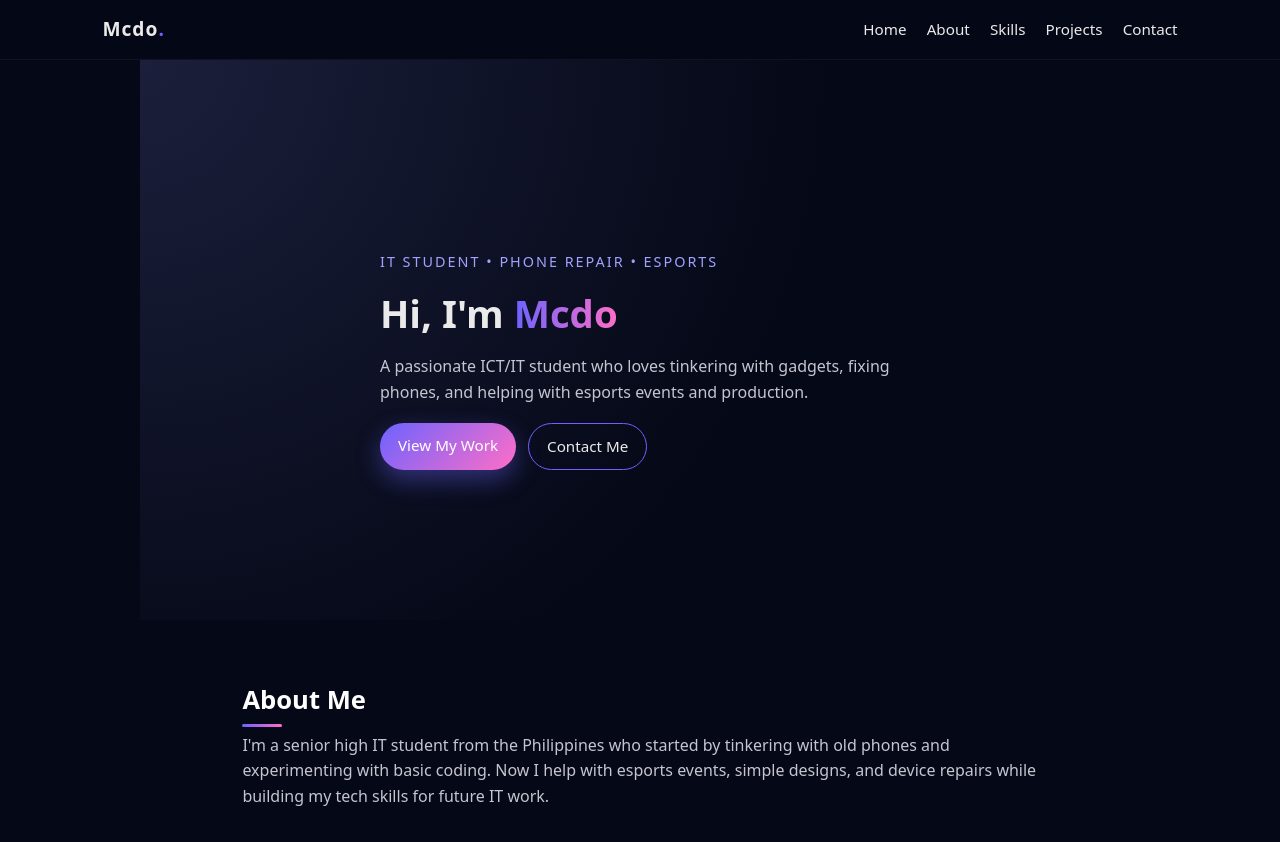
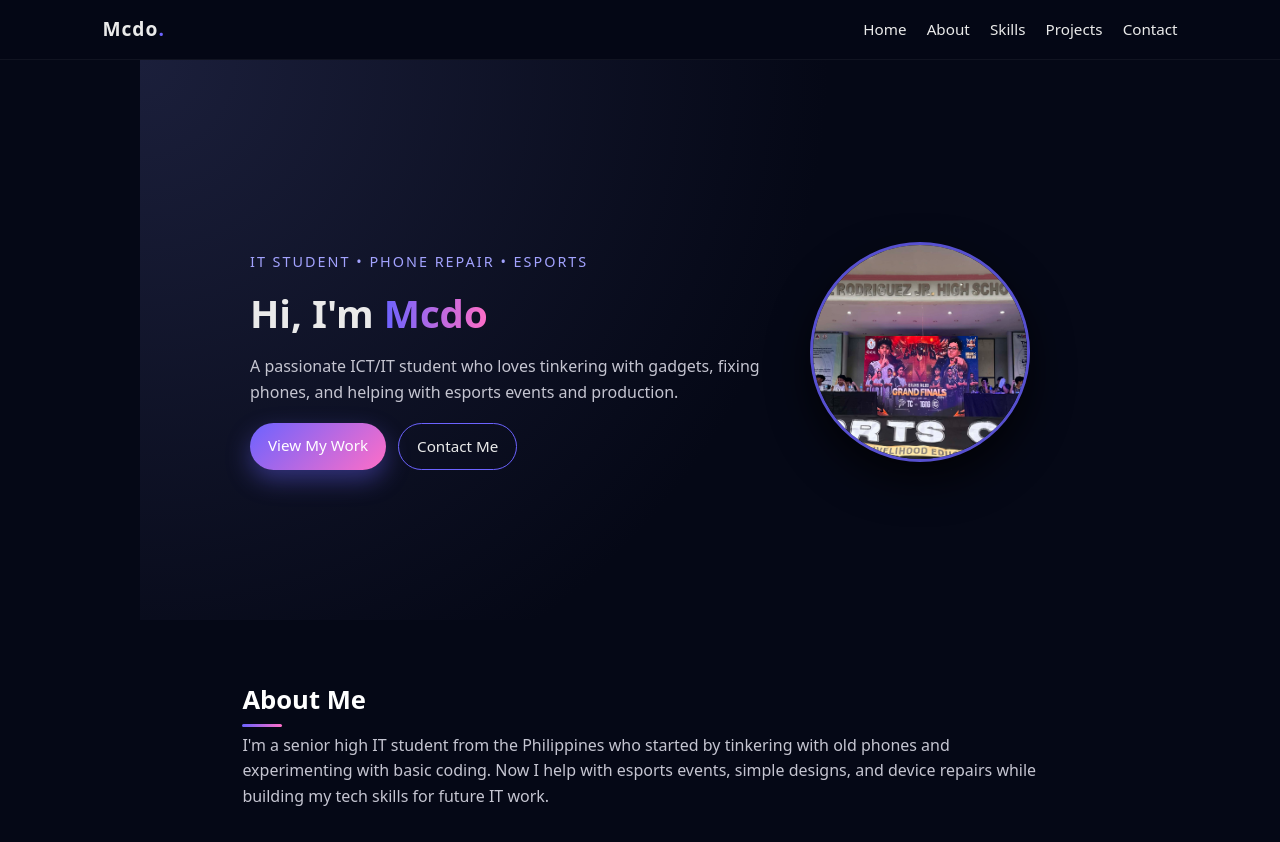
Before and after one commit to mackkk29/Mack-portfolio.io, a plain HTML site: page index.html in a window 1280 px wide. Shown: the top 842 px of the page. Drawn offline with Linux system fonts and the light colour scheme.

Commit message:
Update index.html

```diff
--- a/index.html
+++ b/index.html
@@ -21,6 +21,7 @@
 
   <!-- Hero Section -->
   <section id="home" class="hero">
+  <div class="hero-inner">
     <div class="hero-text">
       <p class="tagline">IT Student • Phone Repair • Esports</p>
       <h1>Hi, I'm <span>Mcdo </span></h1>
@@ -29,11 +30,16 @@
         and helping with esports events and production.
       </p>
       <div class="hero-buttons">
-        <a href="#about" class="btn primary">View My Work</a>
+        <a href="#projects" class="btn primary">View My Work</a>
         <a href="#contact" class="btn outline">Contact Me</a>
       </div>
     </div>
-  </section>
+
+    <div class="hero-image">
+      <img src="be6f0ba1-695c-450f-98e1-2ec335d5744f.jpg" alt="Portrait of Your Name">
+    </div>
+  </div>
+</section>
 
   <!-- About Section -->
   <section id="about">
```
